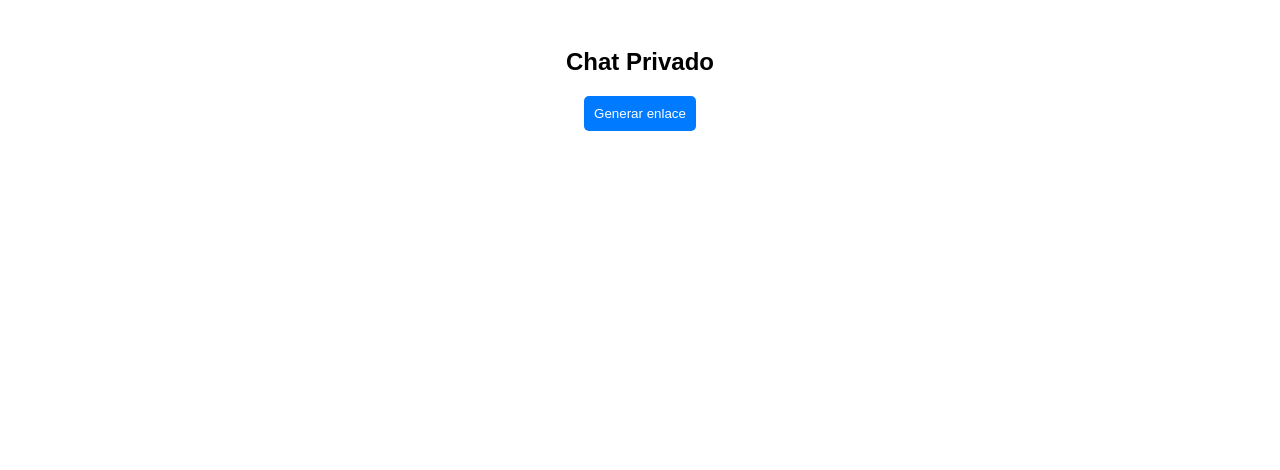
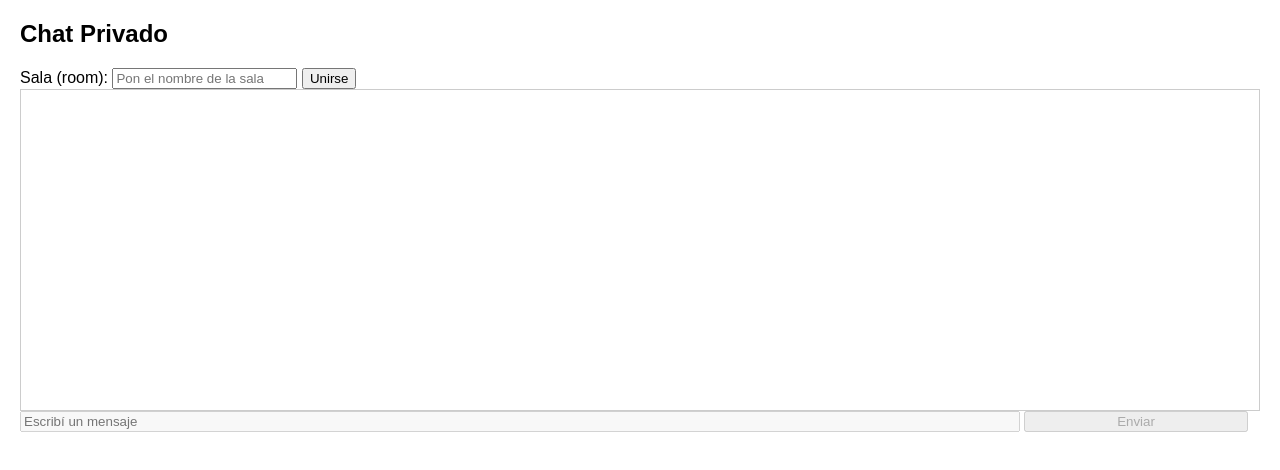
Before and after one commit to mewnite/private-chat, a plain HTML site: page index.html in a window 1280 px wide. Drawn offline with nearby package versions, Linux system fonts and the light colour scheme; no server answers.

Commit message:
Update index.html

```diff
--- a/index.html
+++ b/index.html
@@ -1,25 +1,31 @@
 <!DOCTYPE html>
-<html lang="en">
+<html lang="es">
 <head>
-  <meta charset="UTF-8">
-  <meta name="viewport" content="width=device-width, initial-scale=1.0">
+  <meta charset="UTF-8" />
+  <meta name="viewport" content="width=device-width, initial-scale=1" />
   <title>Chat Privado</title>
-  <link rel="stylesheet" href="styles.css">
+  <style>
+    body { font-family: Arial, sans-serif; margin: 20px; }
+    #chat { border: 1px solid #ccc; height: 300px; overflow-y: scroll; padding: 10px; }
+    #messageInput { width: 80%; }
+    #sendBtn { width: 18%; }
+  </style>
 </head>
 <body>
-  <div id="app">
-    <h2>Chat Privado</h2>
-    <div id="link-section">
-      <button id="generate-link">Generar enlace</button>
-      <p id="chat-link"></p>
-    </div>
-    <div id="chat-section" style="display:none;">
-      <div id="messages"></div>
-      <input id="message" type="text" placeholder="Escribe tu mensaje">
-      <button id="send">Enviar</button>
-    </div>
-  </div>
-  <script src="https://cdn.socket.io/4.0.0/socket.io.min.js"></script>
+
+  <h2>Chat Privado</h2>
+
+  <label for="roomInput">Sala (room):</label>
+  <input id="roomInput" type="text" placeholder="Pon el nombre de la sala" />
+  <button id="joinBtn">Unirse</button>
+
+  <div id="chat"></div>
+
+  <input id="messageInput" type="text" placeholder="Escribí un mensaje" disabled />
+  <button id="sendBtn" disabled>Enviar</button>
+
+  <script src="https://cdn.socket.io/4.5.3/socket.io.min.js"></script>
   <script src="script.js"></script>
+
 </body>
 </html>
```
